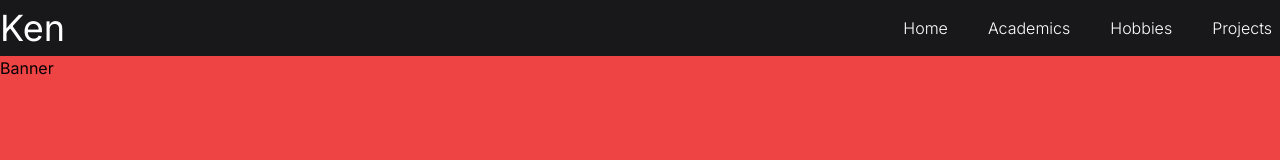
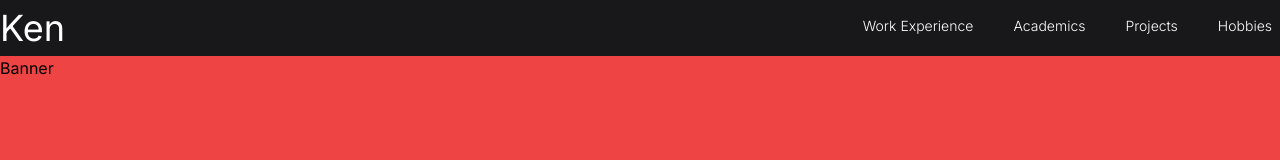
Before and after one commit to kankenny/personal-website, a Next.js app: page / in a window 1280 px wide. Shown: the top 160 px of the page. Built offline with nearby package versions, Linux system fonts and the light colour scheme.

Commit message:
Add a work experience link to the LinkMenu components of the Header and Footer.

```diff
--- a/src/components/layout/link-menu/LinkItem.tsx
+++ b/src/components/layout/link-menu/LinkItem.tsx
@@ -9,7 +9,7 @@ type Props = {
 const LinkItem = ({ linkText, isSelected, key }: Props) => {
 	return (
 		<li
-			className="p-2 duration-200 hover:scale-110 cursor-pointer text-center font-light "
+			className="p-2 text-sm duration-200 hover:scale-110 cursor-pointer text-center font-light "
 			key={key}
 		>
 			{linkText}
--- a/src/components/layout/link-menu/Links.tsx
+++ b/src/components/layout/link-menu/Links.tsx
@@ -10,10 +10,10 @@ type Props = {
 
 const Links = ({ areHeaderLinks }: Props) => {
 	const links = [
-		new LinkClass('Home', false),
+		new LinkClass('Work Experience', false),
 		new LinkClass('Academics', false),
+		new LinkClass('Projects', false),
 		new LinkClass('Hobbies', false),
-		new LinkClass('Projects', false),
 	]
 
 	return (
```
